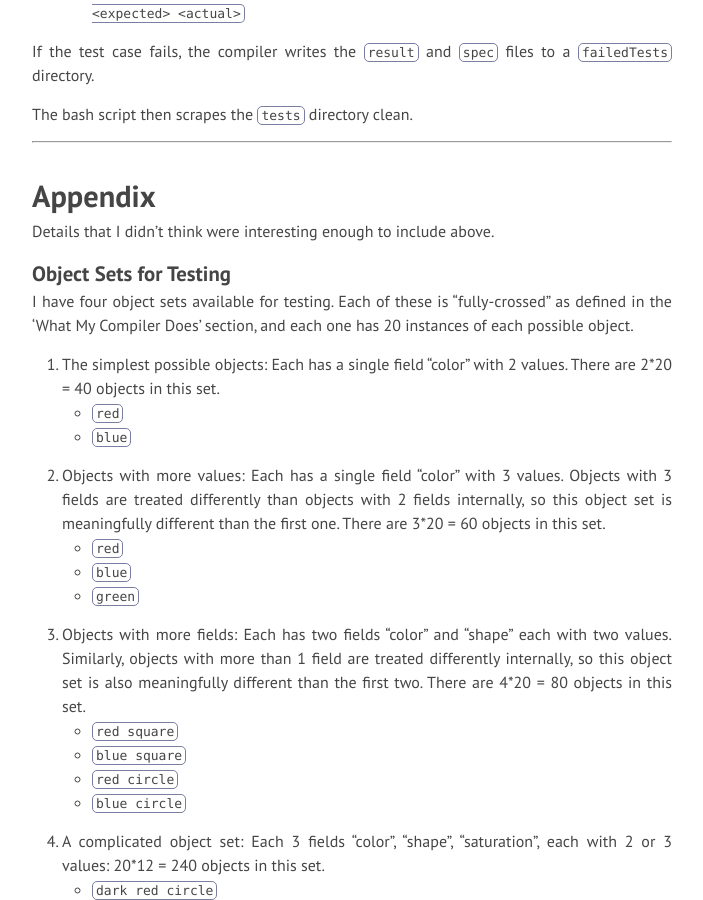
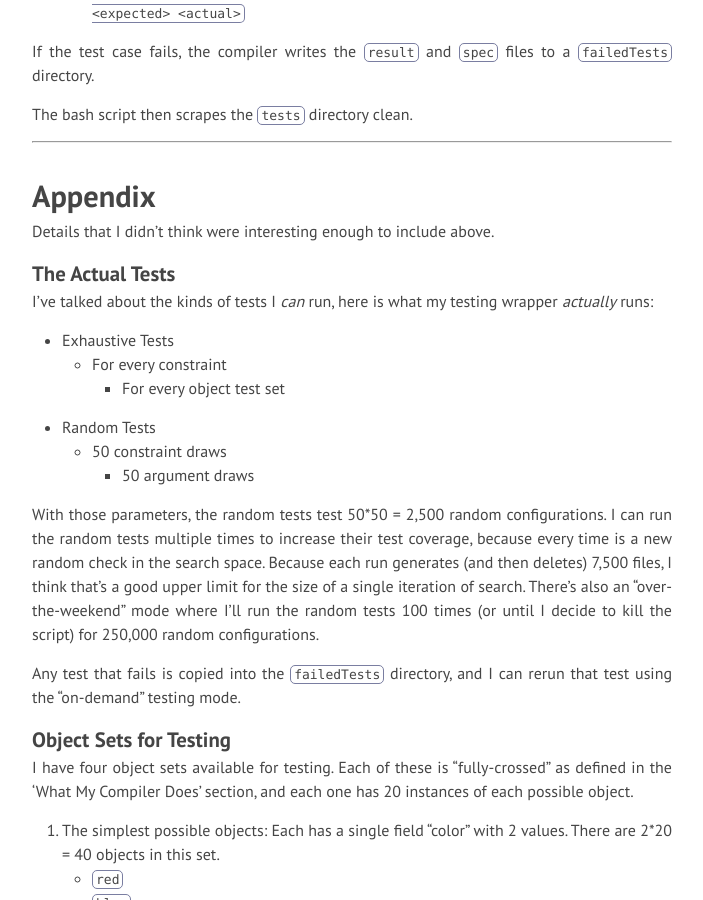
Before and after one commit to anniecherk/anniecherk.github.io, a Jekyll site: the page built from _posts/2017-06-05-System-Testing-Compiler.markdown, in a window 1280 px wide and 900 px high, scrolled down 8057 px. Shown: the whole window, without its empty margins (288-991 px from the left). Built offline with Jekyll 4.4.1, drawn with Linux system fonts in a browser that asks for light colours; nearby versions of some CDN libraries.

Commit message:
added appendix section on testing

```diff
--- a/_posts/2017-06-05-System-Testing-Compiler.markdown
+++ b/_posts/2017-06-05-System-Testing-Compiler.markdown
@@ -273,6 +273,22 @@ The bash script then scrapes the `tests` directory clean.
 
 Details that I didn't think were interesting enough to include above.
 
+### The Actual Tests
+
+I've talked about the kinds of tests I *can* run, here is what my testing wrapper *actually* runs:
+
+- Exhaustive Tests
+  - For every constraint
+    - For every object test set
+- Random Tests
+  - 50 constraint draws
+    - 50 argument draws
+
+With those parameters, the random tests test 50*50 = 2,500 random configurations. I can run the random tests multiple times to increase their test coverage, because every time is a new random check in the search space. Because each run generates (and then deletes) 7,500 files, I think that's a good upper limit for the size of a single iteration of search. There's also an "over-the-weekend" mode where I'll run the random tests 100 times (or until I decide to kill the script) for 250,000 random configurations.
+
+Any test that fails is copied into the `failedTests` directory, and I can rerun that test using the "on-demand" testing mode.
+
+
 ### Object Sets for Testing
 
 I have four object sets available for testing. Each of these is "fully-crossed" as defined in the 'What My Compiler Does' section, and each one has 20 instances of each possible object.
```
